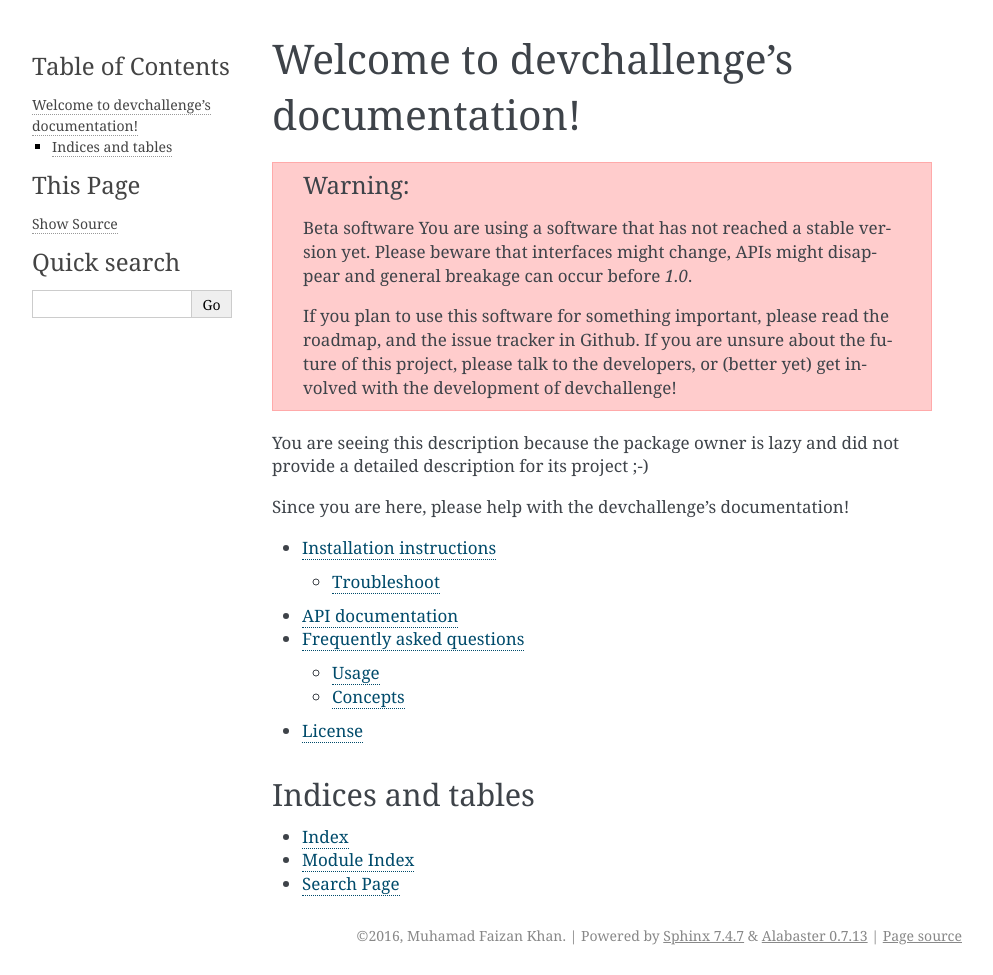
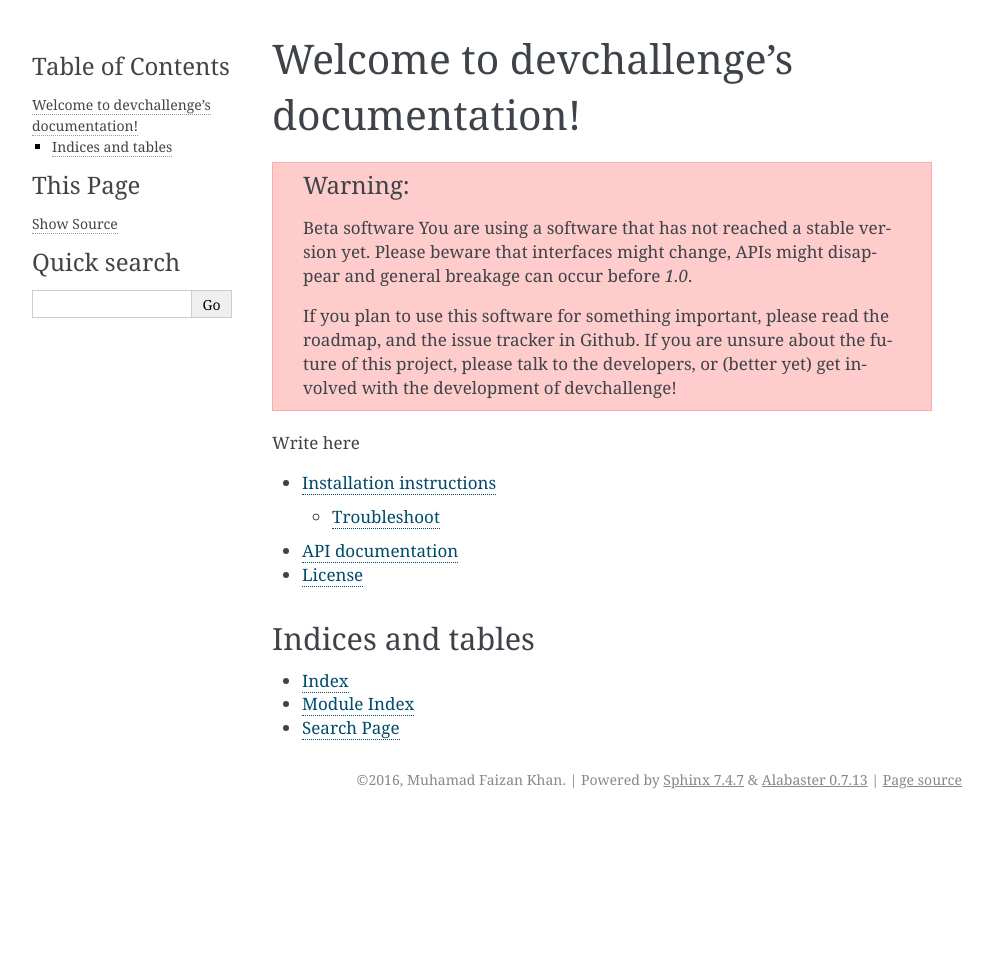
Before and after one commit to fkhanbitcap/airflow-dockerized, a Sphinx documentation site: the page built from docs/index.rst, in a window 1280 px wide. Shown: the whole page, without its empty margins (148-1141 px from the left). Built offline with Sphinx 7.4.7, drawn with Linux system fonts in a browser that asks for light colours; after the commit the page ends 900 px from its top, so only the background shows below that.

Commit message:
Documentation edited

```diff
--- a/README.rst
+++ b/README.rst
@@ -1,15 +1 @@
-.. These are the Travis-CI and Coveralls badges for your repository. Replace
-   your *github_repository* and uncomment these lines by removing the leading
-   two dots.
-
-.. .. image:: https://travis-ci.org/*github_repository*.svg?branch=master
-    :target: https://travis-ci.org/*github_repository*
-
-.. .. image:: https://coveralls.io/repos/github/*github_repository*/badge.svg?branch=master
-    :target: https://coveralls.io/github/*github_repository*?branch=master
-
-
-You are seeing this description because the package owner is lazy and did not
-provide a detailed description for its project ;-)
-
-Since you are here, please help with the devchallenge's documentation!
+Write here
--- a/docs/index.rst
+++ b/docs/index.rst
@@ -11,7 +11,6 @@ Welcome to devchallenge's documentation!
 
    Installation instructions <install.rst>
    API documentation <apidoc.rst>
-   Frequently asked questions <faq.rst>
    License <license.rst>
 
 Indices and tables
```
Also changed, not shown: docs/faq.rst (deleted, +0 -24 lines), docs/license.rst (line endings or trailing spaces), 2 other files.
